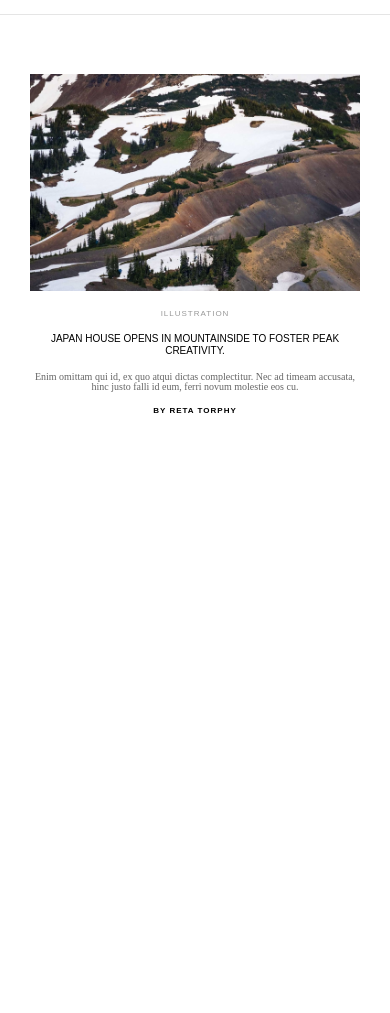
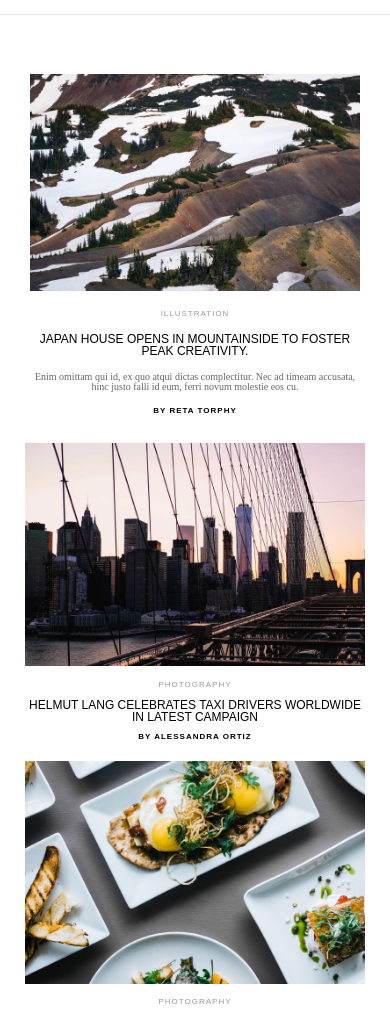
Before and after one commit to timgub3009/project_for_practice, a plain HTML site: page index.html in a window 390 px wide. Shown: the part 75-1088 px from the top of the page. Before the commit the page ends 844 px from the top, so only its background shows below. Drawn offline with Linux system fonts and the light colour scheme; a web font is replaced by a local one.

Commit message:
2nd section edited for mobiles etc

```diff
--- a/blocks/article-grid/__item/article-grid__item.css
+++ b/blocks/article-grid/__item/article-grid__item.css
@@ -4,3 +4,25 @@
   padding: 25.5px 10px 49px 10px;
   box-sizing: border-box;
 }
+
+@media screen and (max-width: 999px) {
+  .article-grid__item {
+    padding: 10px 5px;
+    gap: 10px;
+  }
+}
+
+@media screen and (max-width: 660px) {
+  .section-title {
+    padding: 0;
+    line-height: 1.2;
+    font-size: 18px;
+  }
+}
+
+@media screen and (max-width: 470px) {
+  .section-title {
+    line-height: 1.2;
+    font-size: 10px;
+  }
+}
--- a/blocks/article-grid/__items/article-grid__items.css
+++ b/blocks/article-grid/__items/article-grid__items.css
@@ -1,8 +1,22 @@
 .article-grid__items {
   list-style-type: none;
   display: grid;
-  grid-template-columns: 1fr 1fr 1fr;
-  grid-template-rows: 1fr 1fr;
+  grid-template-columns: repeat(3, 1fr);
+  grid-template-rows: repeat(2, 1fr);
   margin: 0;
   padding: 0;
 }
+
+@media screen and (max-width: 660px) {
+  .article-grid__items {
+    grid-template-columns: repeat(2, 1fr);
+    grid-template-rows: repeat(3, 1fr);
+  }
+}
+
+@media screen and (max-width: 470px) {
+  .article-grid__items {
+    grid-template-columns: 1fr;
+    grid-template-rows: repeat(6, 1fr);
+  }
+}
--- a/blocks/article-grid/article-grid.css
+++ b/blocks/article-grid/article-grid.css
@@ -2,4 +2,24 @@
   margin: 0 110px 90px 110px;
   padding-bottom: 65px;
   border-bottom: 1px solid #e6e6e6;
+  display: flex;
+  justify-content: center;
 }
+
+@media screen and (max-width: 999px) {
+  .article-grid {
+   margin: 0 80px 60px 80px;
+  }
+}
+
+@media screen and (max-width: 660px) {
+  .article-grid {
+    margin: 0 50px 30px 50px;
+  }
+}
+
+@media screen and (max-width: 470px) {
+  .article-grid {
+    margin: 0 20px 30px 20px;
+  }
+}
--- a/blocks/image/_theme/image_theme_article-grid.css
+++ b/blocks/image/_theme/image_theme_article-grid.css
@@ -1,3 +1,9 @@
 .image_theme_article-grid {
   margin-bottom: 19px;
 }
+
+@media screen and (max-width: 999px) {
+.image_theme_article-grid {
+  margin: 0;
+}
+}
--- a/blocks/image/image.css
+++ b/blocks/image/image.css
@@ -0,0 +1,8 @@
+.image {
+  width: 100%;
+  transition: 0.8s;
+}
+
+.image:hover {
+  transform: translateY(10px);
+}
--- a/blocks/intro/__image/intro__image.css
+++ /dev/null
@@ -1,3 +0,0 @@
-.intro__image {
-  width: 100%;
-}
--- a/blocks/section-title/_theme/section-title_theme_article-grid.css
+++ b/blocks/section-title/_theme/section-title_theme_article-grid.css
@@ -3,3 +3,26 @@
   line-height: 1.2;
   margin-bottom: 15px;
 }
+
+@media screen and (max-width: 999px) {
+  .section-title {
+    line-height: 1.1;
+    font-size: 18px;
+    text-align: center;
+    margin: 0;
+  }
+}
+
+@media screen and (max-width: 660px) {
+  .section-title {
+    line-height: 1;
+    font-size: 14px;
+  }
+}
+
+@media screen and (max-width: 470px) {
+  .section-title {
+    line-height: 1;
+    font-size: 12px;
+  }
+}
--- a/blocks/section-title/section-title.css
+++ b/blocks/section-title/section-title.css
@@ -5,6 +5,11 @@
     font-size: 36px;
     font-weight: 400;
     margin: 0 0 27px 0;
+    transition: 0.7s;
+}
+
+.section-title:hover {
+  opacity: 0.4;
 }
 
 @media screen and (max-width: 999px) {
--- a/index.html
+++ b/index.html
@@ -27,76 +27,76 @@
 <main>
   <section class="intro">
     <article class="intro__article">
-      <a class="photo-link" href="#" target="_blank"><img src="./images/first_photo_japan.png" alt="Japan mountains" class="intro__image"></a>
+      <a class="photo-link" href="#" target="_blank"><img src="./images/first_photo_japan.png" alt="Japan mountains" class="image"></a>
       <div class="intro__content">
         <div class="image-caption">Illustration</div>
-        <a class="title-link" href="#" target="_blank"><p class="section-title">Japan House opens in mountainside to foster peak creativity.</p></a>
+        <a class="title-link" href="#" target="_blank"><h2 class="section-title">Japan House opens in mountainside to foster peak creativity.</h2></a>
         <p class="section-subtitle">Enim omittam qui id, ex quo atqui dictas complectitur. Nec ad timeam
           accusata, hinc justo falli id eum, ferri novum molestie eos cu.</p>
         <div class="author-name">By Reta Torphy</div>
       </div>
     </article>
   </section>
-<!--
+
   <section class="article-grid">
     <ul class="article-grid__items">
       <li>
         <article class="article-grid__item">
-          <img class="image image_theme_article-grid" src="./images/grid1.png" alt="">
-          <span class="image-caption">Photography</span>
-          <h2 class="section-title section-title_theme_article-grid">Helmut Lang celebrates taxi drivers worldwide in
-            latest campaign</h2>
-          <span class="author-name">By Alessandra Ortiz</span>
+          <a class="photo-link" href="#" target="_blank"><img class="image image_theme_article-grid" src="./images/grid1.png" alt="New York picture"></a>
+          <div class="image-caption">Photography</div>
+          <a class="title-link" href="#" target="_blank"><h2 class="section-title section-title_theme_article-grid">Helmut Lang celebrates taxi drivers worldwide in
+            latest campaign</h2></a>
+          <div class="author-name">By Alessandra Ortiz</div>
         </article>
       </li>
       <li>
         <article class="article-grid__item">
-          <img class="image image_theme_article-grid" src="./images/grid2.png" alt="">
-          <span class="image-caption">Photography</span>
-          <h2 class="section-title section-title_theme_article-grid">Bowlcut launch a new summer collection that pays
-            homage to “UK legends”</h2>
-          <span class="author-name">By Rosanna Ondricka</span>
+          <a class="photo-link" href="#" target="_blank"><img class="image image_theme_article-grid" src="./images/grid2.png" alt="Food image"></a>
+          <div class="image-caption">Photography</div>
+          <a class="title-link" href="#" target="_blank"><h2 class="section-title section-title_theme_article-grid">Bowlcut launch a new summer collection that pays
+            homage to “UK legends”</h2></a>
+          <div class="author-name">By Rosanna Ondricka</div>
         </article>
       </li>
       <li>
         <article class="article-grid__item">
-          <img class="image image_theme_article-grid" src="./images/grid3.png" alt="">
-          <span class="image-caption">Photography</span>
-          <h2 class="section-title section-title_theme_article-grid">Thousands of previously unseen photographs by Andy
-            Warhol will be made public this Autumn</h2>
-          <span class="author-name">By Annie Lueilwitz</span>
+          <a class="photo-link" href="#" target="_blank"><img class="image image_theme_article-grid" src="./images/grid3.png" alt="Man on the rock"></a>
+          <div class="image-caption">Photography</div>
+          <a class="title-link" href="#" target="_blank"><h2 class="section-title section-title_theme_article-grid">Thousands of previously unseen photographs by Andy
+            Warhol will be made public this Autumn</h2></a>
+          <div class="author-name">By Annie Lueilwitz</div>
         </article>
       </li>
       <li>
         <article class="article-grid__item">
-          <img class="image image_theme_article-grid" src="./images/grid4.png" alt="">
-          <span class="image-caption">Interactive Design</span>
-          <h2 class="section-title section-title_theme_article-grid">London-based Yinka Ilori’s storytelling furniture
-          </h2>
-          <span class="author-name">By Annie Lueilwitz</span>
+          <a class="photo-link" href="#" target="_blank"><img class="image image_theme_article-grid" src="./images/grid4.png" alt="Beach foto"></a>
+          <div class="image-caption">Interactive Design</div>
+          <a class="title-link" href="#" target="_blank"><h2 class="section-title section-title_theme_article-grid">London-based Yinka Ilori’s storytelling furniture
+          </h2></a>
+          <div class="author-name">By Annie Lueilwitz</div>
         </article>
       </li>
       <li>
         <article class="article-grid__item">
-          <img class="image image_theme_article-grid" src="./images/grid5.png" alt="">
-          <span class="image-caption">Graphic Design</span>
-          <h2 class="section-title section-title_theme_article-grid">Anonymous Israeli art collective Broken Fingaz
-            direct music video for U2 and Beck</h2>
-          <span class="author-name">By Simeon Brekke</span>
+          <a class="photo-link" href="#" target="_blank"><img class="image image_theme_article-grid" src="./images/grid5.png" alt="Man in the room"></a>
+          <div class="image-caption">Graphic Design</div>
+          <a class="title-link" href="#" target="_blank"><h2 class="section-title section-title_theme_article-grid">Anonymous Israeli art collective Broken Fingaz
+            direct music video for U2 and Beck</h2></a>
+          <div class="author-name">By Simeon Brekke</div>
         </article>
       </li>
       <li>
         <article class="article-grid__item">
-          <img class="image image_theme_article-grid" src="./images/grid6.png" alt="">
-          <span class="image-caption">Architecture</span>
-          <h2 class="section-title section-title_theme_article-grid">Suzanne Saroff’s meticulously arranged photographs
-            alter perceptions</h2>
-          <span class="author-name">By Reta Torphy</span>
+          <a class="photo-link" href="#" target="_blank"><img class="image image_theme_article-grid" src="./images/grid6.png" alt="Tunnel"></a>
+          <div class="image-caption">Architecture</div>
+          <a class="title-link" href="#" target="_blank"><h2 class="section-title section-title_theme_article-grid">Suzanne Saroff’s meticulously arranged photographs
+            alter perceptions</h2></a>
+          <div class="author-name">By Reta Torphy</div>
         </article>
       </li>
     </ul>
   </section>
-
+<!--
   <section class="latest-posts-grid">
     <div class="image-caption image-caption_theme_latest-posts">Latests posts</div>
     <ul class="latest-posts-grid__items">
--- a/pages/index.css
+++ b/pages/index.css
@@ -21,12 +21,12 @@
 @import url(../blocks/intro/intro.css);
 @import url(../blocks/intro/__article/intro__article.css);
 @import url(../blocks/intro/__content/intro__content.css);
-@import url(../blocks/intro/__image/intro__image.css);
 
 @import url(../blocks/article-grid/article-grid.css);
 @import url(../blocks/article-grid/__items/article-grid__items.css);
 @import url(../blocks/article-grid/__item/article-grid__item.css);
 @import url(../blocks/section-title/_theme/section-title_theme_article-grid.css);
+@import url(../blocks/image/image.css);
 @import url(../blocks/image/_theme/image_theme_article-grid.css);
 
 @import url(../blocks/latest-posts-grid/latest-posts-grid.css);
```
